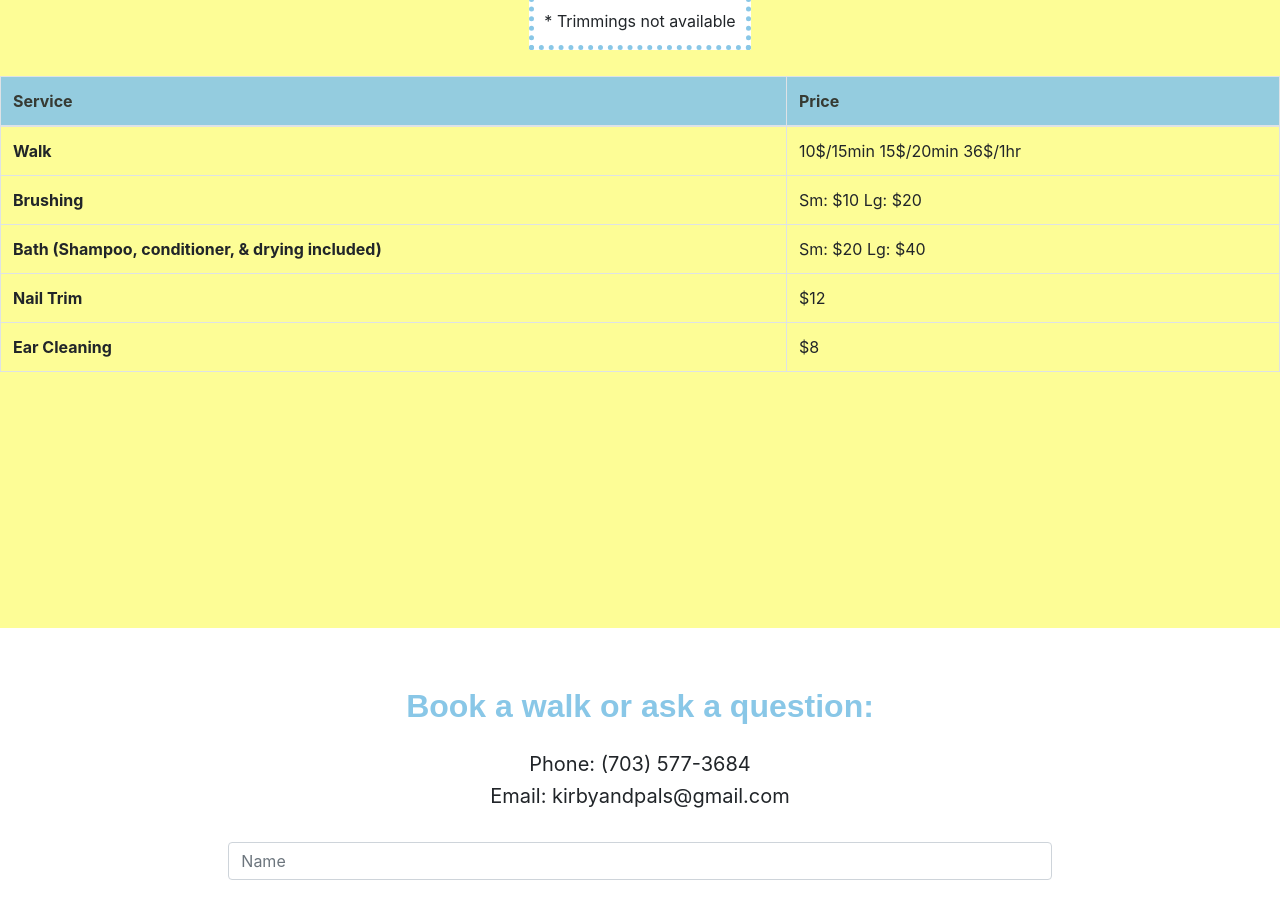
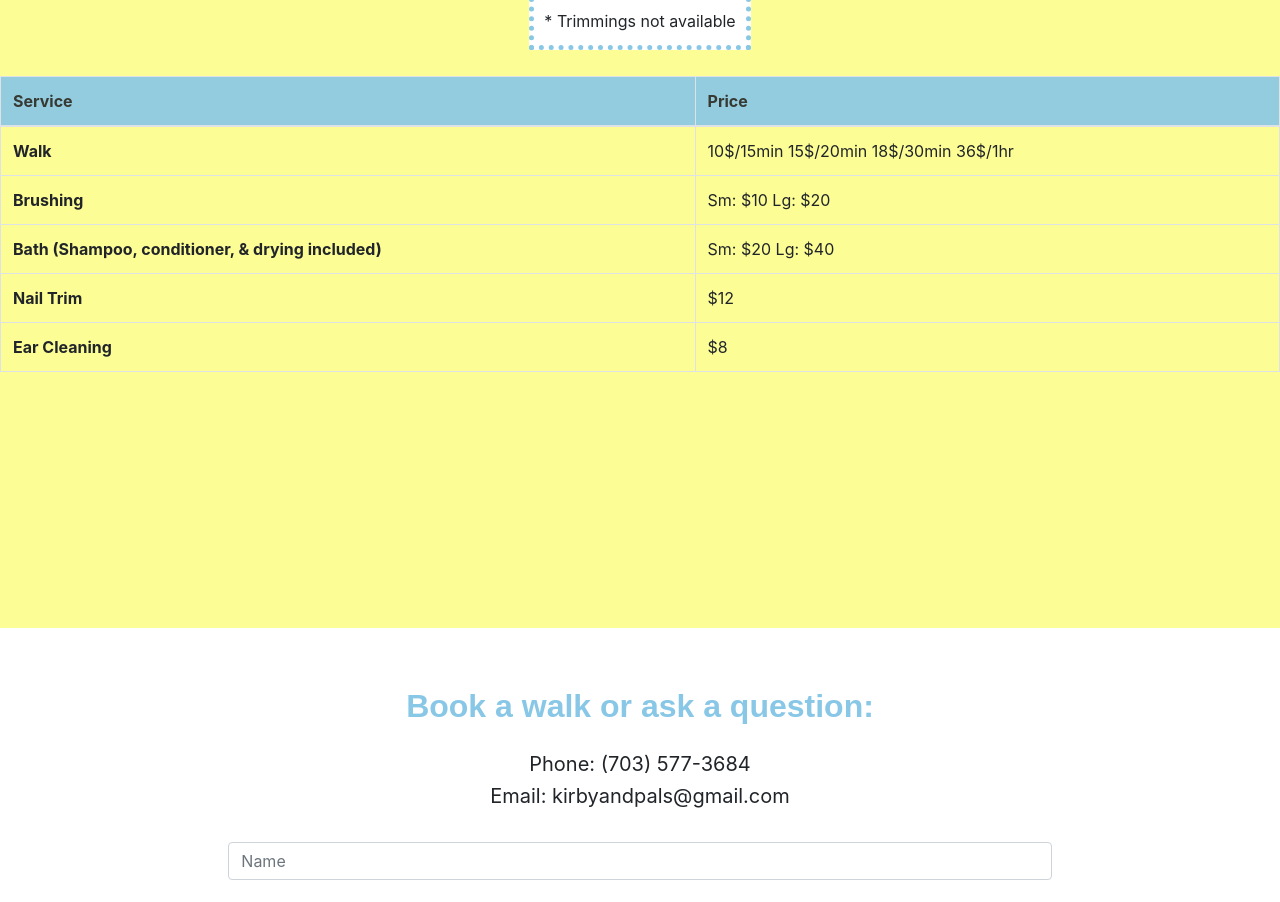
Before and after one commit to makennamartin97/kirby-and-pals2, a React (Create React App) app: page / in a window 1280 px wide. Shown: the part 2860-3762 px from the top of the page. Built offline with nearby package versions, Linux system fonts and the light colour scheme; a web font is replaced by a local one.

Commit message:
price change again

```diff
--- a/src/components/Section4.jsx
+++ b/src/components/Section4.jsx
@@ -25,7 +25,7 @@ class Section4 extends Component {
             <tbody>
               <tr>
                 <th scope="row">Walk</th>
-                <td>10$/15min 15$/20min 36$/1hr</td>
+                <td>10$/15min 15$/20min 18$/30min 36$/1hr</td>
               </tr>
               <tr>
                 <th scope="row">Brushing</th>
```
Also changed, not shown: 8 other files (tests, documents, lock files or other folders).
